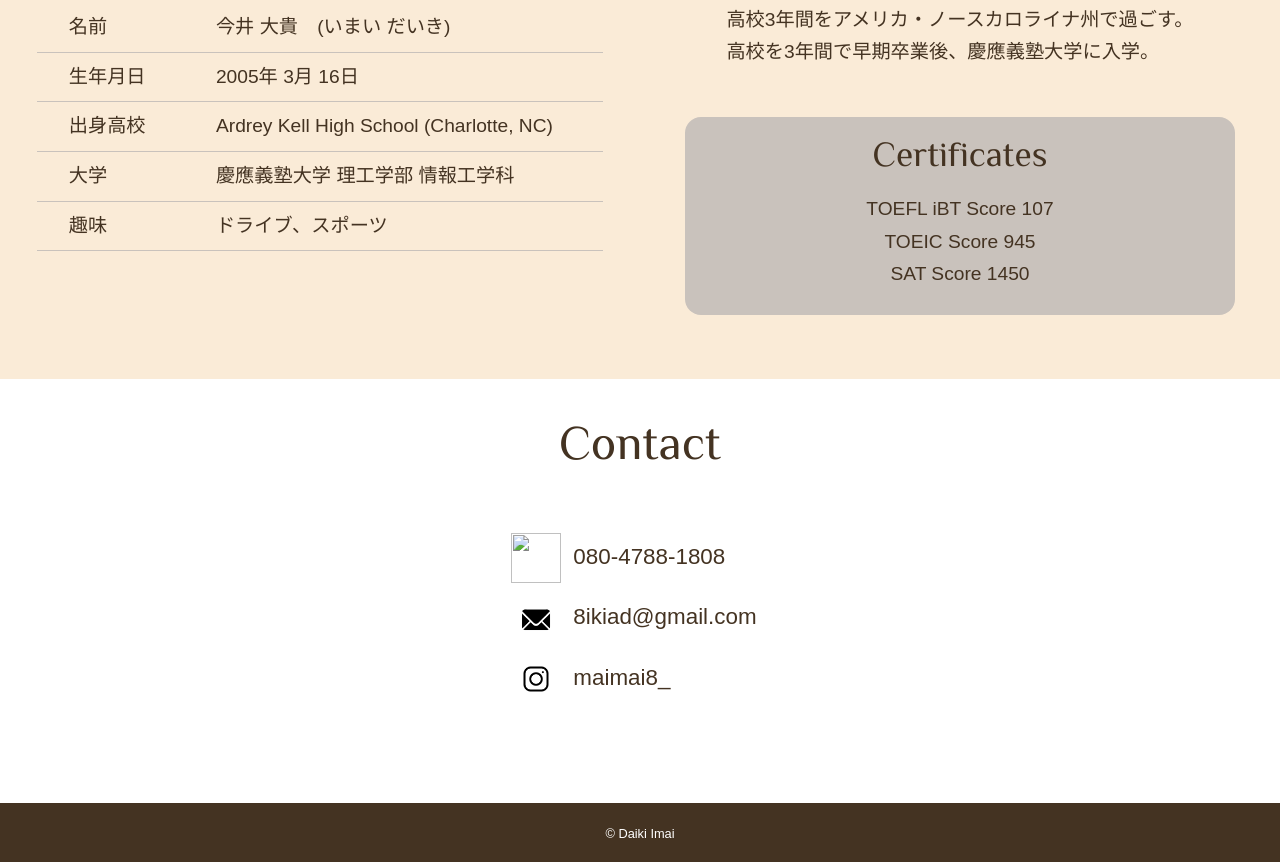
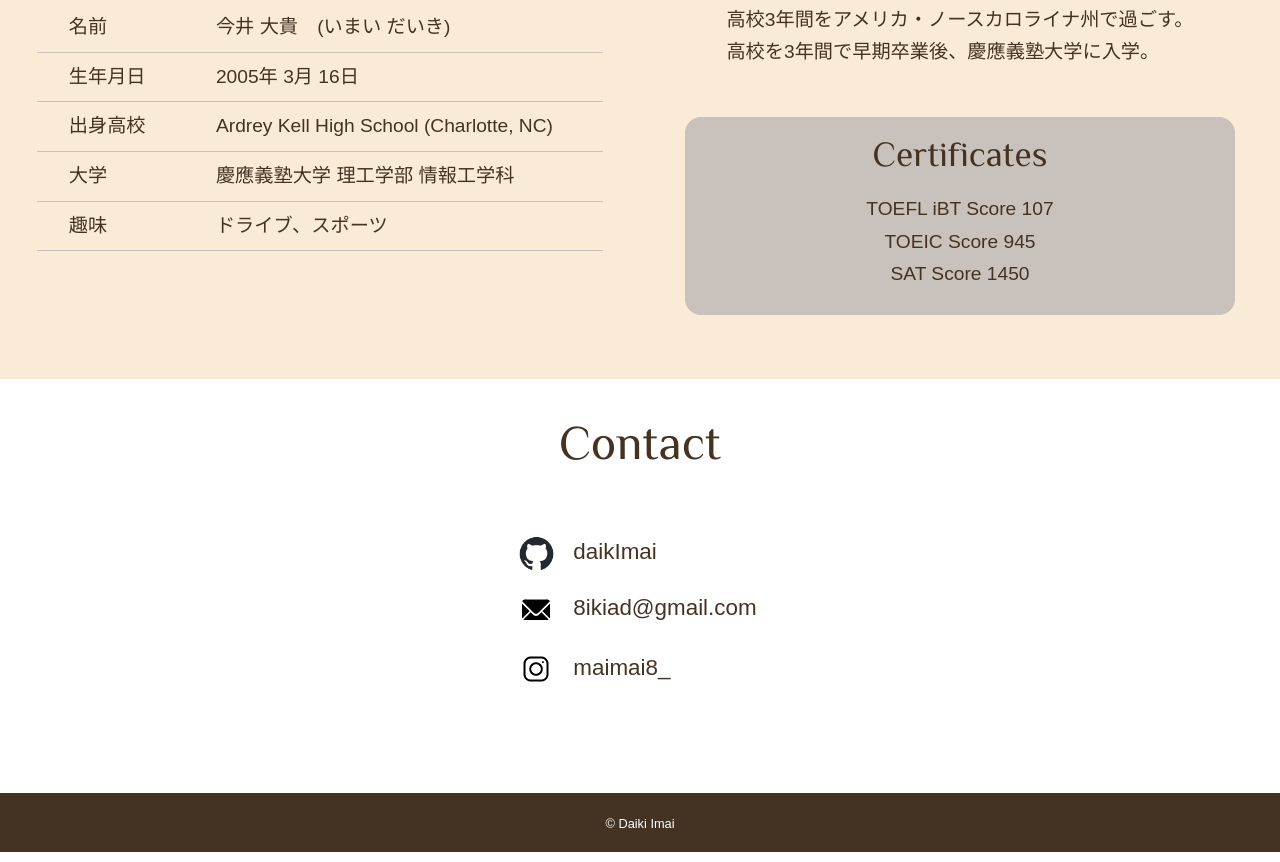
Before and after one commit to daikImai/MyWebsite, a plain HTML site: page index.html in a window 1280 px wide. Shown: the part 1102-1964 px from the top of the page. Drawn offline with Linux system fonts and the light colour scheme; some packages are replaced by stand-ins of ours.

Commit message:
added github info

```diff
--- a/index.html
+++ b/index.html
@@ -80,19 +80,23 @@
             </div>
         </section>
 
+        <section class="my-works" id="my-works">
+
+        </section>
+
         <section class="contact" id="contact">
             <h3 class="heading-large font-english fadein">Contact</h3>
             <table>
                 <tr>
-                    <td><img src="images/phone_icon.jpg" alt=""></td>
-                    <td class="address">080-4788-1808</td>
+                    <td><a href="https://github.com/daikImai"><img src="images/github-mark.png" alt="" class="git-icon"></a></td>
+                    <td class="address"><a class="github" href="https://github.com/daikImai">daikImai</a></td>
                 </tr>
                 <tr>
-                    <td><a href="mailto:8ikiad@gmail.com"><img src="images/mail_icon.jpg" alt=""></a></td>
+                    <td><a href="mailto:8ikiad@gmail.com"><img src="images/mail_icon.jpg" alt="" class="icon"></a></td>
                     <td class="address"><a class="gmail" href="mailto:8ikiad@gmail.com">8ikiad@gmail.com</a></td>
                 </tr>
                 <tr>
-                    <td><a href="https://www.instagram.com/maimai8_/"><img src="images/instagram_icon.jpg" alt=""></a></td>
+                    <td><a href="https://www.instagram.com/maimai8_/"><img src="images/instagram_icon.jpg" alt="" class="icon"></a></td>
                     <td class="address"><a class="insta" href="https://www.instagram.com/maimai8_/">maimai8_</a></td>
                 </tr>
                 </table>
--- a/style.css
+++ b/style.css
@@ -165,17 +165,23 @@ img {
     border-spacing: 0;
 }
 
-.contact img {
+.git-icon {
+    height: 35px;
+    width: 35px;
+    margin-left: 8px;
+}
+
+.icon {
     height: 50px;
     width: 50px;
 }
 
-.gmail, .insta {
+.github, .gmail, .insta {
     text-decoration: none;
     color: #432;
 }
 
-.gmail:hover, .insta:hover {
+.github:hover, .gmail:hover, .insta:hover {
     color: #13325d;
     text-decoration: underline;
 }
```
Also changed, not shown: images/github-mark.png (added).
